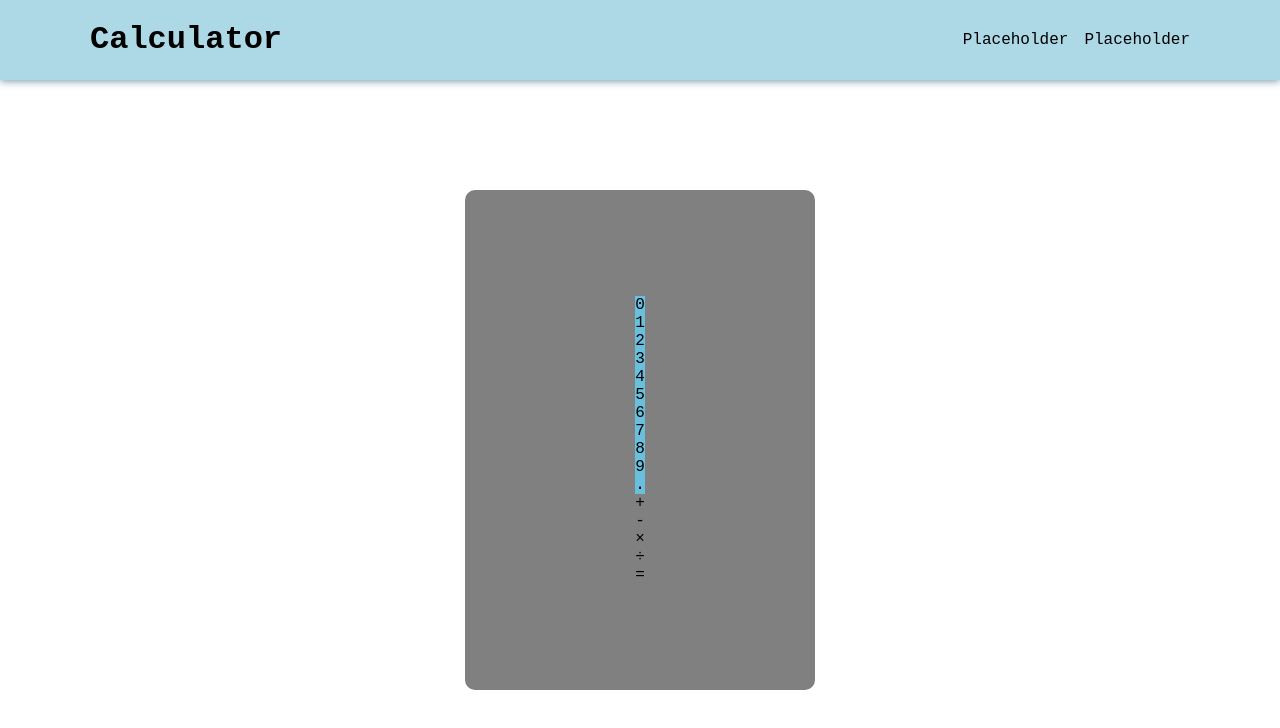
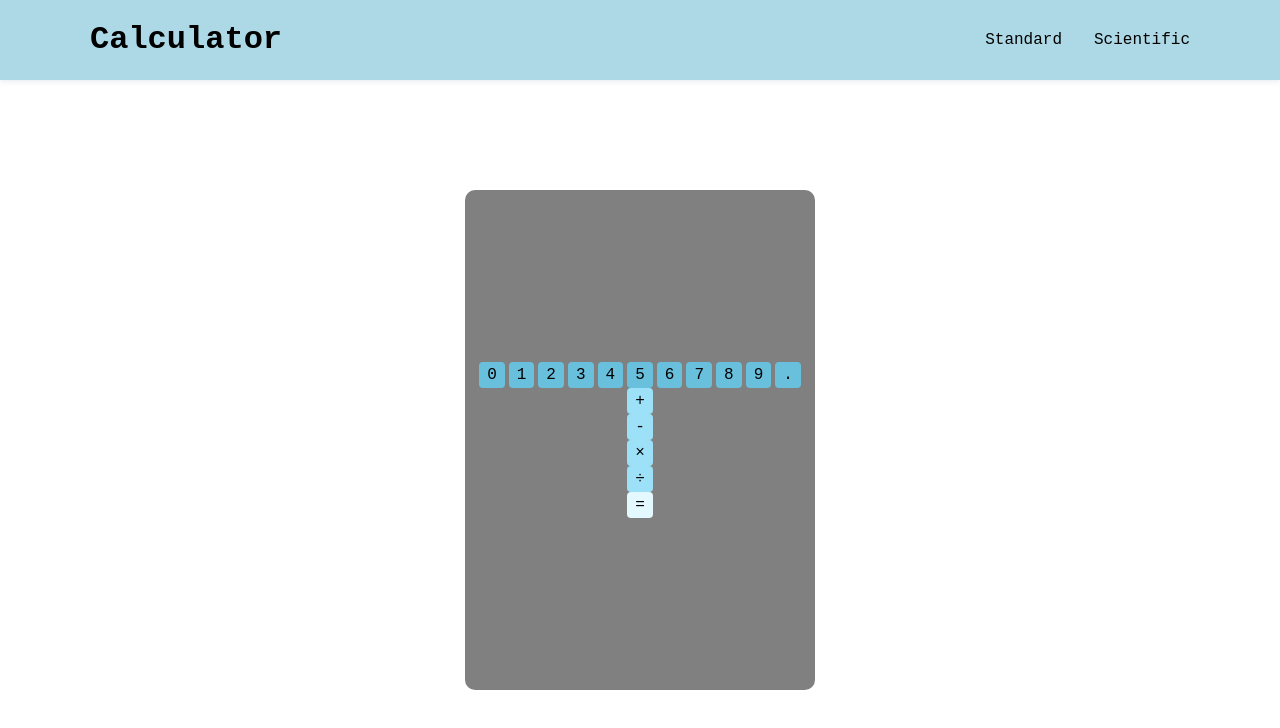
Before and after one commit to Blastose/calculator, a plain HTML site: page index.html in a window 1280 px wide. Drawn offline with Linux system fonts and the light colour scheme.

Commit message:
Add styling to calculator keys

```diff
--- a/calculator.js
+++ b/calculator.js
@@ -150,14 +150,14 @@ digitButtons.forEach((button) => {
   });
 })
 
-const operators = document.querySelectorAll('.operator');
+const operators = document.querySelectorAll('.operator-key');
 operators.forEach((operator) => {
   operator.addEventListener('click', (e) => {
     stateMachine.dispatch('pressOperator', e.target.getAttribute('data-value'));
   });
 });
 
-const equals = document.querySelector('.equals');
+const equals = document.querySelector('.equals-key');
 equals.addEventListener('click', () => {
   stateMachine.dispatch('pressEquals');
 });
--- a/index.html
+++ b/index.html
@@ -14,8 +14,8 @@
       <div class="wrapper">
         <h1>Calculator</h1>
         <ul class="header-links">
-          <li>Placeholder</li>
-          <li>Placeholder</li>
+          <li>Standard</li>
+          <li>Scientific</li>
         </ul>
       </div>
     </header>
@@ -38,11 +38,11 @@
           <div class="calc-key" data-value=".">.</div>
         </div>
         <div class="operators">
-          <div class="operator" data-value="+">+</div>
-          <div class="operator" data-value="-">-</div>
-          <div class="operator" data-value="×">×</div>
-          <div class="operator" data-value="÷">÷</div>
-          <div class="equals" data-value="=">=</div>
+          <div class="operator-key" data-value="+">+</div>
+          <div class="operator-key" data-value="-">-</div>
+          <div class="operator-key" data-value="×">×</div>
+          <div class="operator-key" data-value="÷">÷</div>
+          <div class="equals-key" data-value="=">=</div>
         </div>
       </div>
     </div>
--- a/styles.css
+++ b/styles.css
@@ -11,7 +11,7 @@ body {
 
 .header {
   background-color: lightblue;
-  box-shadow: 0px 1px 8px rgb(114, 147, 158);
+  box-shadow: 0px 1px 6px rgb(114, 147, 158, 0.2);
 }
 
 .header .wrapper {
@@ -33,7 +33,7 @@ body {
   padding: 0;
   margin: 0;
   display: flex;
-  gap: 16px;
+  gap: 32px;
 }
 
 .calculator {
@@ -41,7 +41,6 @@ body {
   display: flex;
   align-items: center;
   justify-content: center;
-  flex-wrap: wrap;
   flex-direction: column;
 }
 
@@ -56,7 +55,36 @@ body {
   justify-content: center;
 }
 
+.calculator-keys {
+  display: flex;
+  gap: 4px;
+}
+
+.calc-key,
+.operator-key,
+.equals-key {
+  outline: none;
+  border-radius: 4px;
+  padding: 4px 8px;
+  cursor: pointer;
+  user-select: none;
+  transition-duration: 0.2s;
+}
+
 .calc-key {
-  outline: none;
   background-color: rgb(105, 192, 221);
 }
+
+.operator-key {
+  background-color: rgb(156, 225, 248);
+}
+
+.equals-key {
+  background-color: rgb(228, 249, 255);
+}
+
+.calc-key:hover,
+.operator-key:hover,
+.equals-key:hover {
+  background-color: rgb(71, 146, 172);
+}
```
